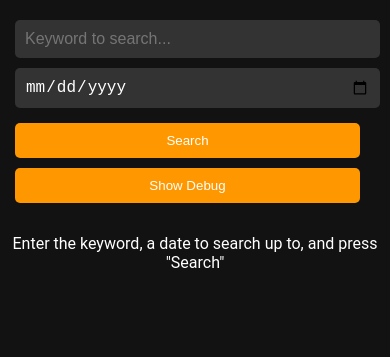
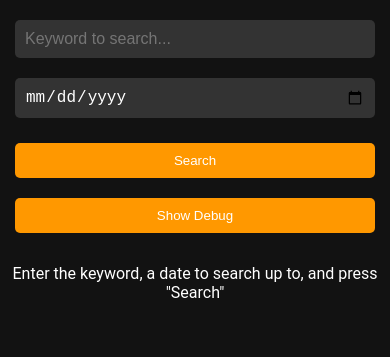
Before and after one commit to Leproide/SpreakerSearch, a plain HTML site: page index.html in a window 390 px wide. Shown: the top 357 px of the page. Drawn offline with Linux system fonts and the light colour scheme.

Commit message:
Fixed mobile CSS

```diff
--- a/index.html
+++ b/index.html
@@ -26,24 +26,26 @@
     display: flex;
     justify-content: center;
     align-items: center;
-        padding: 15px 15px;
-		margin-right: 15px;
+    padding: 15px; /* Uniforme sui lati */
     position: sticky;
     top: 0;
     z-index: 1000;
-        flex-wrap: wrap; /* Aggiunto per gestire la responsività */
+    flex-wrap: wrap; /* Per responsività */
+    gap: 10px; /* Spaziatura uniforme tra gli elementi */
 }
 
-    #navbar input[type="text"], #navbar input[type="date"] {
+/* Stili per input e button dentro la navbar */
+#navbar input[type="text"],
+#navbar input[type="date"] {
     padding: 10px;
     font-size: 16px;
     border: none;
     border-radius: 5px;
-        margin-right: 10px;
     background-color: #333;
     color: white;
-        flex: 1; /* Aggiunto per adattarsi allo spazio disponibile */
-        max-width: 300px;
+    width: calc(33% - 20px); /* Spazio uniforme rispetto alla barra */
+    min-width: 150px;
+    box-sizing: border-box; /* Per includere padding nei calcoli di larghezza */
 }
 
 #navbar button {
@@ -53,9 +55,9 @@
     border-radius: 5px;
     border: none;
     cursor: pointer;
-		flex: 1;
-	margin-right: 5px;
-
+    box-sizing: border-box; /* Per gestire padding */
+    min-width: 150px;
+    text-align: center;
 }
 
     #navbar button:hover {
```
Lines whose indentation alone changed are shown as unchanged.
